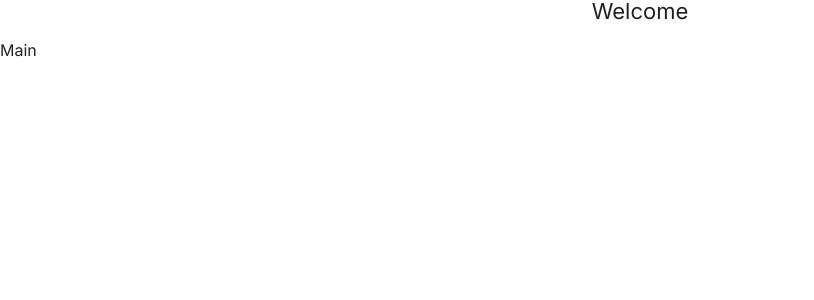
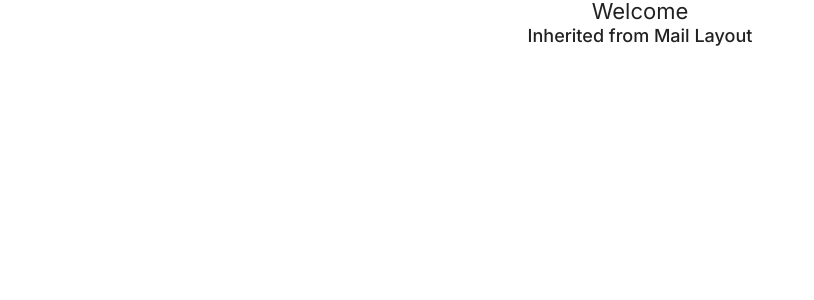
Before and after one commit to rbonweb/react-redux-materialui-boilerplate, a React (Create React App) app: page / in a window 1280 px wide. Shown: the top 300 px of the page, without its empty margins (0-814 px from the left). Built offline with nearby package versions, Linux system fonts and the light colour scheme.

Commit message:
Layout updated

```diff
--- a/src/layouts/MainLayout/index.jsx
+++ b/src/layouts/MainLayout/index.jsx
@@ -5,7 +5,6 @@ const MainLayout = () => {
   return (
     <>
       <Outlet />
-      <p>Main</p>
     </>
   );
 };
--- a/src/views/Welcome.jsx
+++ b/src/views/Welcome.jsx
@@ -10,6 +10,9 @@ export default function Welcome() {
         <Typography align="center" variant="h3" component="h2">
           Welcome
         </Typography>
+        <Typography align="center" variant="h6" component="h2">
+          Inherited from Mail Layout
+        </Typography>
       </Container>
     </>
   );
```
